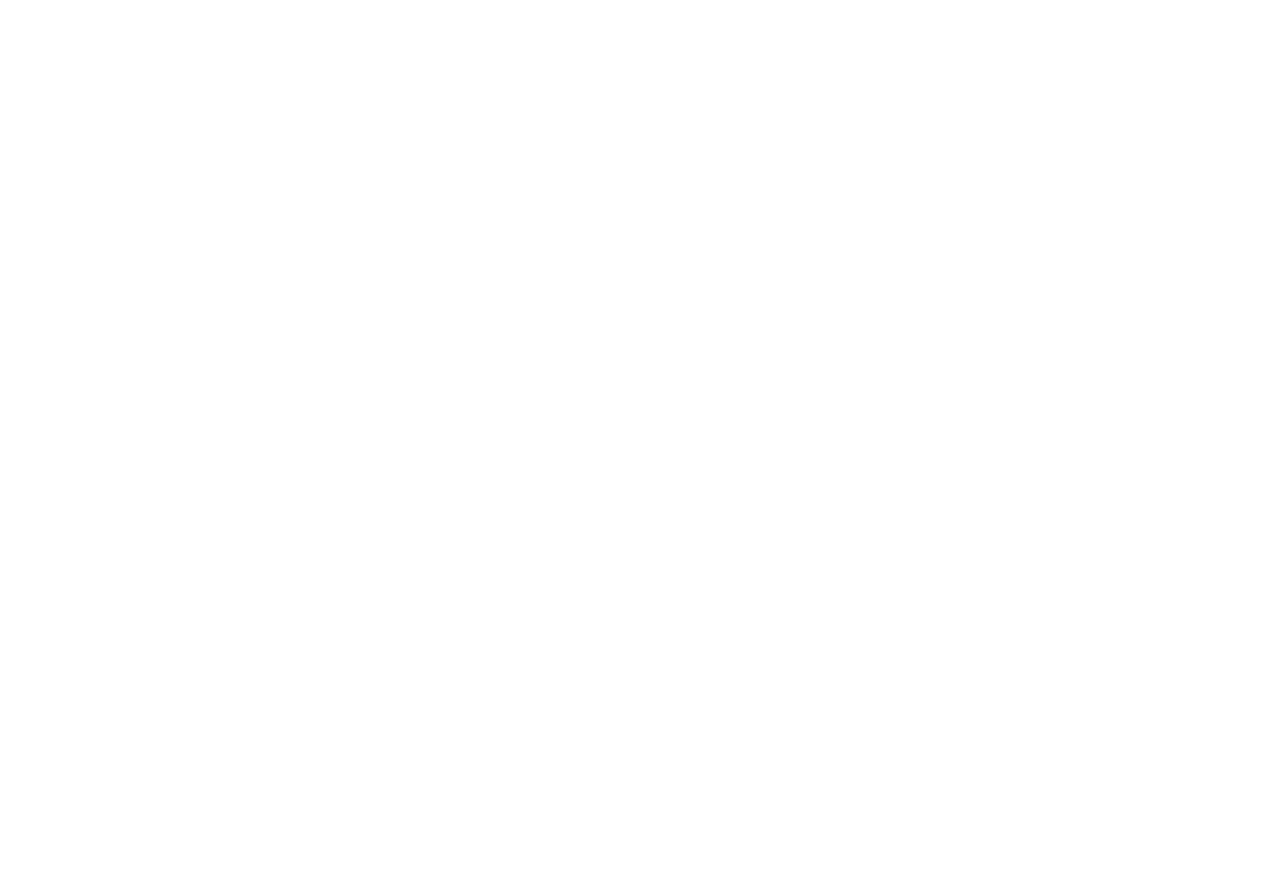
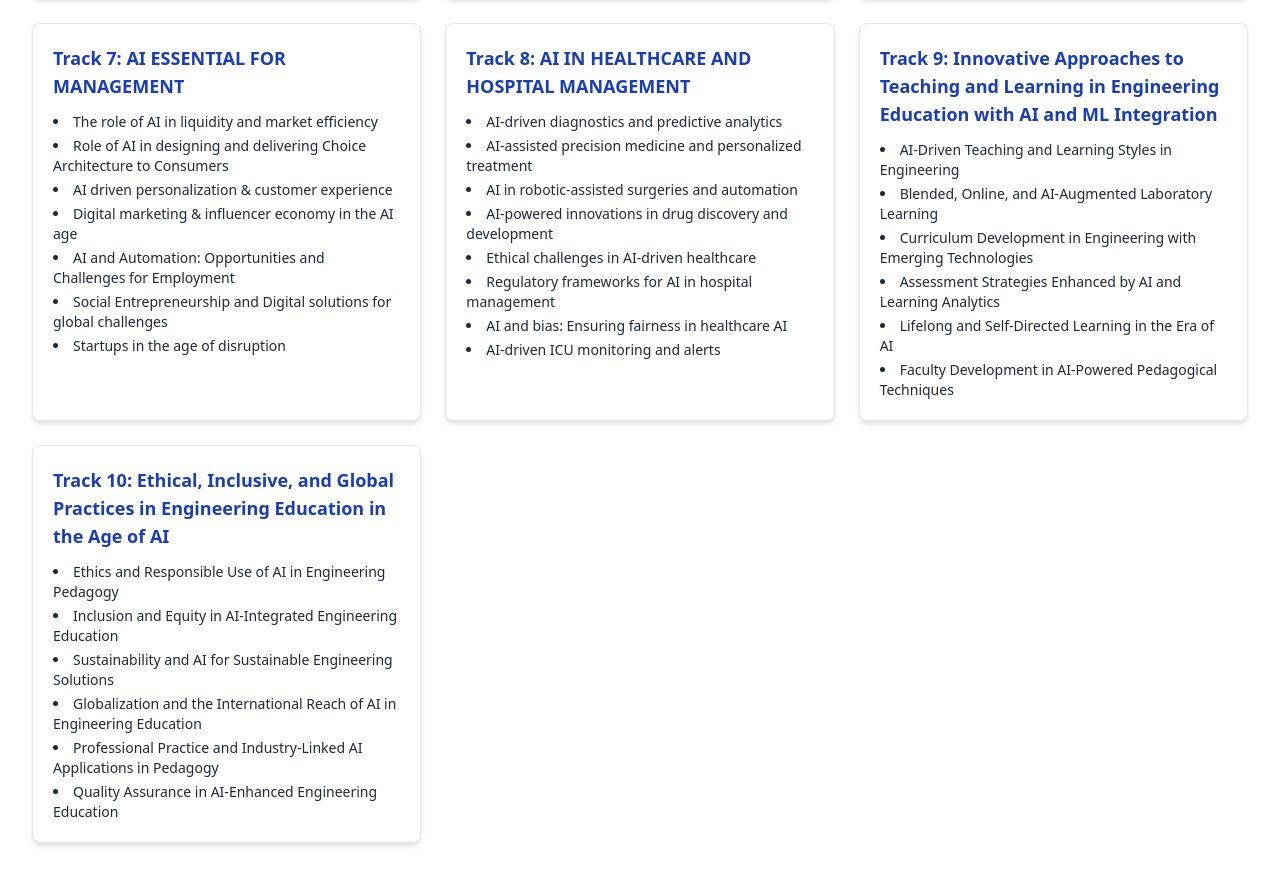
Before and after one commit to adarshkumar-wd/NICA, a React (Vite) app in the folder Frontend/: page /conference_track in a window 1280 px wide. Shown: the part 717-1592 px from the top of the page. Before the commit the page ends 800 px from the top, so only its background shows below. Built offline with nearby package versions, Linux system fonts and the light colour scheme.

Commit message:
complete conference track

```diff
--- a/Frontend/package.json
+++ b/Frontend/package.json
@@ -13,6 +13,7 @@
     "@tailwindcss/vite": "^4.1.8",
     "react": "^19.1.0",
     "react-dom": "^19.1.0",
+    "react-icon": "^1.0.0",
     "react-icons": "^5.5.0",
     "react-router-dom": "^7.6.2",
     "tailwindcss": "^4.1.8"
--- a/Frontend/src/Components/ConferenceCards.jsx
+++ b/Frontend/src/Components/ConferenceCards.jsx
@@ -63,9 +63,67 @@
         "Edge and Fog Computing",
       ],
     },
+    {
+      title: "Track 7: AI ESSENTIAL FOR MANAGEMENT",
+      items: [
+        "The role of AI in liquidity and market efficiency",
+        "Role of AI in designing and delivering Choice Architecture to Consumers",
+        "AI driven personalization & customer experience",
+        "Digital marketing & influencer economy in the AI age",
+        "AI and Automation: Opportunities and Challenges for Employment",
+        "Social Entrepreneurship and Digital solutions for global challenges",
+        "Startups in the age of disruption",
+      ],
+    },
+    {
+      title: "Track 8: AI IN HEALTHCARE AND HOSPITAL MANAGEMENT",
+      items: [
+        "AI-driven diagnostics and predictive analytics",
+        "AI-assisted precision medicine and personalized treatment",
+        "AI in robotic-assisted surgeries and automation",
+        "AI-powered innovations in drug discovery and development",
+        "Ethical challenges in AI-driven healthcare",
+        "Regulatory frameworks for AI in hospital management",
+        "AI and bias: Ensuring fairness in healthcare AI",
+        "AI-driven ICU monitoring and alerts",
+      ],
+    },
+    {
+      title:
+        "Track 9: Innovative Approaches to Teaching and Learning in Engineering Education with AI and ML Integration",
+      items: [
+        "AI-Driven Teaching and Learning Styles in Engineering",
+        "Blended, Online, and AI-Augmented Laboratory Learning",
+        "Curriculum Development in Engineering with Emerging Technologies",
+        "Assessment Strategies Enhanced by AI and Learning Analytics",
+        "Lifelong and Self-Directed Learning in the Era of AI",
+        "Faculty Development in AI-Powered Pedagogical Techniques",
+      ],
+    },
+    {
+      title:
+        "Track 10: Ethical, Inclusive, and Global Practices in Engineering Education in the Age of AI",
+      items: [
+        "Ethics and Responsible Use of AI in Engineering Pedagogy",
+        "Inclusion and Equity in AI-Integrated Engineering Education",
+        "Sustainability and AI for Sustainable Engineering Solutions",
+        "Globalization and the International Reach of AI in Engineering Education",
+        "Professional Practice and Industry-Linked AI Applications in Pedagogy",
+        "Quality Assurance in AI-Enhanced Engineering Education",
+      ],
+    },
   ];
 
   return (
+    <>
+      <div className="text-center mt-10 mb-6">
+        <h1 className="text-3xl font-bold text-blue-800">Conference Tracks</h1>
+        <p className="text-gray-600 text-sm mt-2 max-w-xl mx-auto">
+          Explore our diverse conference tracks covering cutting-edge topics in
+          technology, AI, healthcare, and more.
+        </p>
+      </div>
+
       <div className="p-8 grid grid-cols-1 md:grid-cols-2 xl:grid-cols-3 gap-6">
         {arr.map((el, i) => (
           <div
@@ -82,6 +140,7 @@
           </div>
         ))}
       </div>
+    </>
   );
 }
 
```
Also changed, not shown: 1 other file (tests, documents, lock files or other folders). Lines whose indentation alone changed are shown as unchanged.
